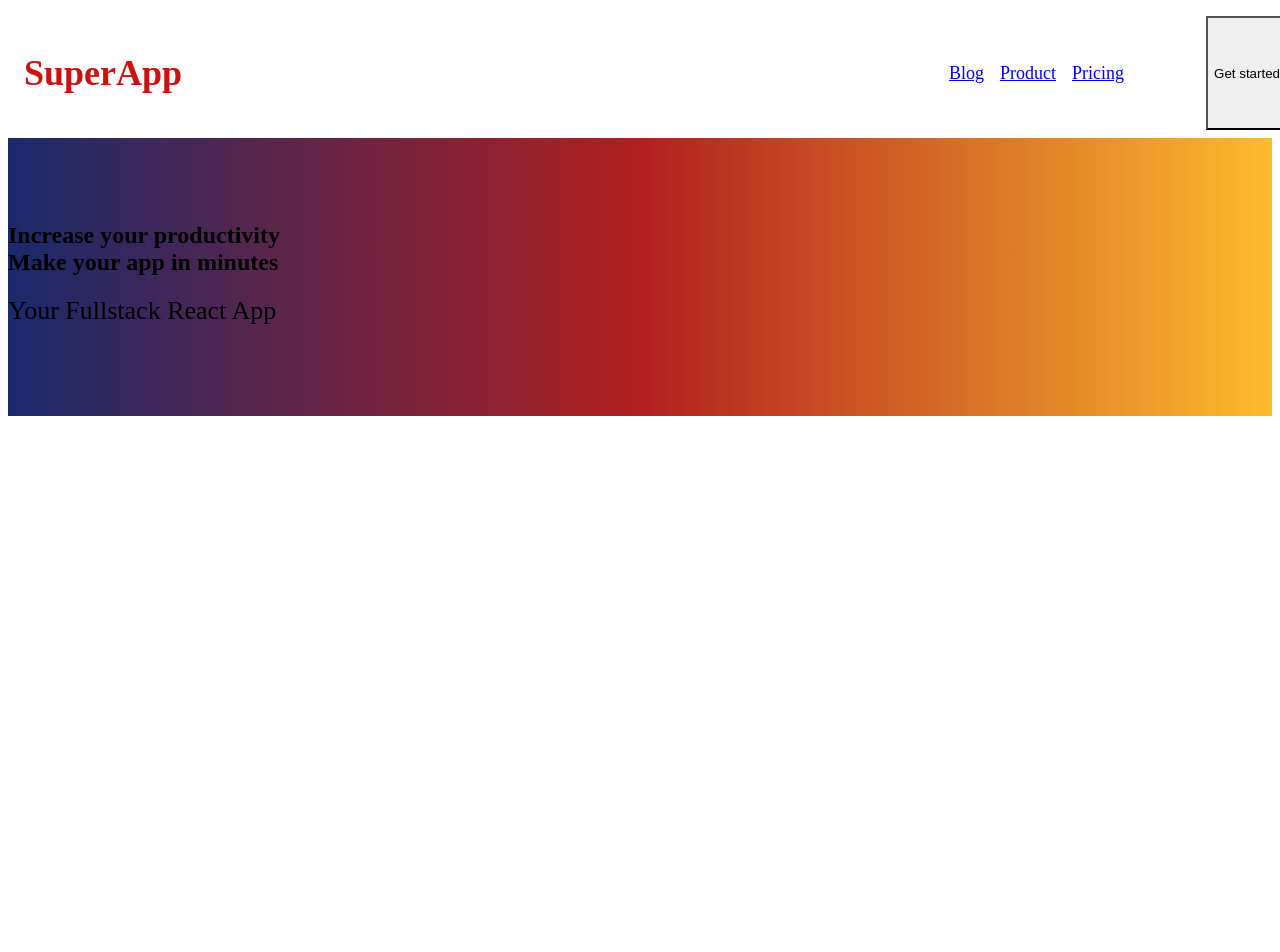
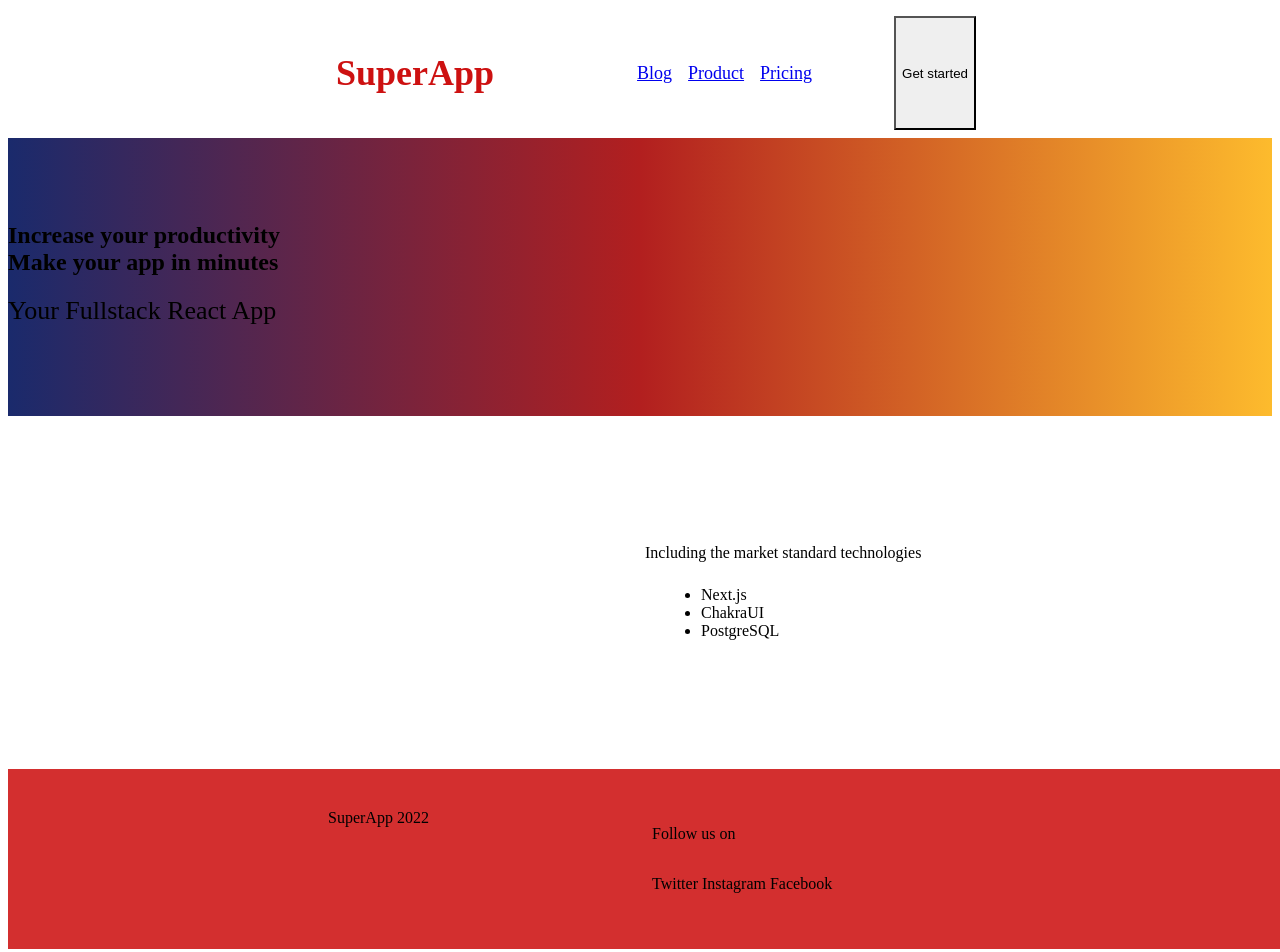
Before and after one commit to LegendaryPredz/fullstack-react-app, a Next.js app in the folder fullstack-react-app/: page / in a window 1280 px wide. Shown: the top 952 px of the page. Before the commit the page ends 800 px from the top, so only its background shows below. Built offline with nearby package versions, Linux system fonts and the light colour scheme.

Commit message:
feat{web-app} : added footer

```diff
--- /dev/null
+++ b/fullstack-react-app/components/organisms/LandingBody/LandingBody.tsx
@@ -0,0 +1,25 @@
+import React from "react"
+import { Box, Container, Flex, ListItem, SimpleGrid, Text, UnorderedList } from "@chakra-ui/react"
+
+export const LandingBody = () => (
+  <Container>
+    <SimpleGrid columns={2} spacing={10} p="64px 24px">
+      <Box>
+        <Box
+          backgroundColor="gray.300"
+          width="100%"
+          height="225px"
+          borderRadius="16px"
+        ></Box>
+      </Box>
+      <Flex flexDirection="column" justifyContent="center">
+        <Text mb="8px">Including the market standard technologies</Text>
+        <UnorderedList>
+          <ListItem>Next.js</ListItem>
+          <ListItem>ChakraUI</ListItem>
+          <ListItem>PostgreSQL</ListItem>
+        </UnorderedList>
+      </Flex>
+    </SimpleGrid>
+  </Container>
+)
--- /dev/null
+++ b/fullstack-react-app/components/organisms/LandingFooter/LandingFooter.tsx
@@ -0,0 +1,29 @@
+import React from "react"
+import { Box, Flex, HStack, SimpleGrid, Text } from "@chakra-ui/react"
+
+export const LandingFooter = () => {
+  return (
+    <Box
+      as="footer"
+      backgroundColor="#D32F2F"
+      py="40px"
+      width="100vw"
+      display="flex"
+      justifyContent="center"
+    >
+      <Flex w={['100%', '100%', '100%', '80ch']}>
+        <SimpleGrid columns={2} spacing={8} w="100%">
+          <Box>SuperApp 2022</Box>
+          <Flex flexDirection="column">
+            <Text mb="16px">Follow us on</Text>
+            <HStack spacing={4}>
+              <Text>Twitter</Text>
+              <Text>Instagram</Text>
+              <Text>Facebook</Text>
+            </HStack>
+          </Flex>
+        </SimpleGrid>
+      </Flex>
+    </Box>
+  )
+}
--- a/fullstack-react-app/components/organisms/TopBar/TopBar.tsx
+++ b/fullstack-react-app/components/organisms/TopBar/TopBar.tsx
@@ -4,7 +4,12 @@
 import { MenuItem } from "../../molecules/MenuItem/MenuItem"
 
 export const TopBar = () => (
-  <Flex width="100%" flexDirection="row" alignContent="center" p="8px 16px">
+  <Flex width="100%" flexDirection="row" alignContent="center" p="8px 16px" justifyContent="center">
+    <Flex
+      w={['100%', '100%', '100%', '80ch']}
+      flexDirection="row"
+      alignContent="center"
+    >
       <Text
         fontSize="36px"
         fontWeight="bold"
@@ -25,4 +30,5 @@
         </Button>
       </Flex>
     </Flex>
+  </Flex>
 )
--- a/fullstack-react-app/pages/index.tsx
+++ b/fullstack-react-app/pages/index.tsx
@@ -4,6 +4,8 @@
 import styles from '../styles/Home.module.css'
 import { Hero } from '../components/molecules/Hero/Hero'
 import { TopBar } from '../components/organisms/TopBar/TopBar'
+import { LandingBody } from '../components/organisms//LandingBody/LandingBody'
+import { LandingFooter } from '../components/organisms/LandingFooter/LandingFooter'
 
 const Home: NextPage = () => {
   return (
@@ -18,6 +20,8 @@
       <Flex>
         <Hero />
       </Flex>
+      <LandingBody />
+      <LandingFooter />
     </div>
   )
 }
```
Lines whose indentation alone changed are shown as unchanged.
